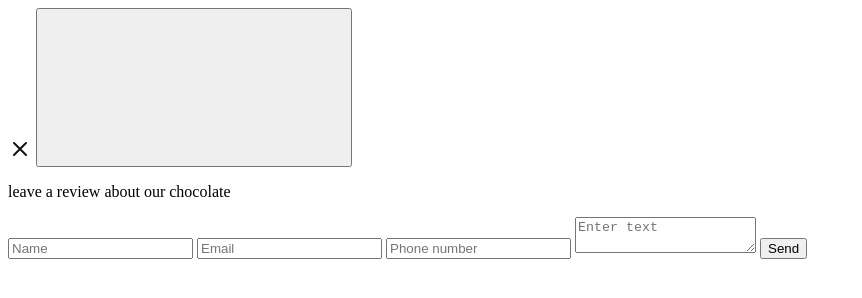
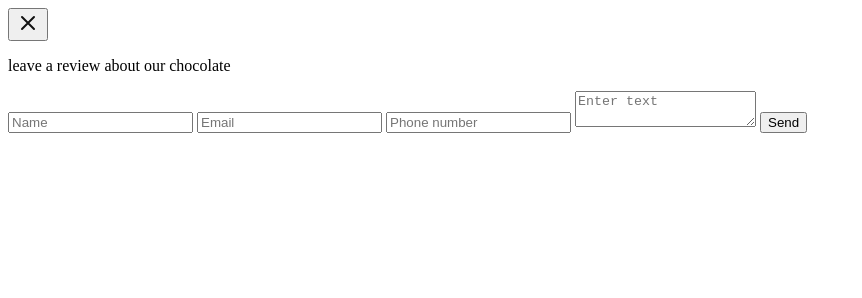
Before and after one commit to Yurtov/project-group-12, a website built with Vite: page src/partials/reviews-modal.html in a window 1280 px wide. Shown: the whole page, without its empty margins (0-862 px from the left). Built offline with nearby package versions, Linux system fonts and the light colour scheme.

Commit message:
add new close icon

```diff
--- a/src/css/reviews-modal.css
+++ b/src/css/reviews-modal.css
@@ -29,7 +29,7 @@
     width: 24px;
     height: 24px;
     background-color: transparent;
-    /*---border: none;--*/
+    border: none;
   }
   .reviews-form-close-icon {
     display: flex;
--- a/src/partials/reviews-modal.html
+++ b/src/partials/reviews-modal.html
@@ -16,13 +16,9 @@
   <body>
     <main>
     <div class="modal reviews-modal" data-modal>
+      <button type="button" class="reviews-close-btn js-modal-close">
         <svg class="reviews-form-close-icon" width="24" height="24">
-            <use href="../img/symbol-defs.svg#x-close-min"></use>
-        </svg>
-    </button>
-      <button type="button" class="reviews-close-btn js-modal-close">
-        <svg class="reviews-form-close-icon">
-          <use href="../img/symbol-defs.svg#icon-x"></use>
+          <use href="../img/symbol-defs.svg#x-close-min"></use>
         </svg>
       </button>
       <p class="reviews-modal-title">
```
